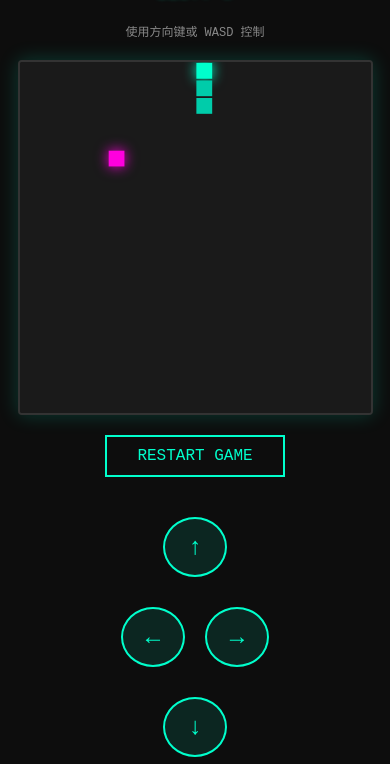
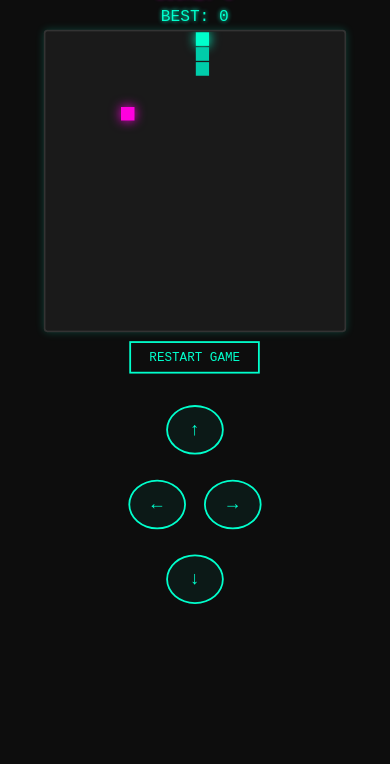
Before and after one commit to cyslim04/snake-game, a plain HTML site: page temp/index.html in a window 390 px wide. Shown: the part 100-864 px from the top of the page. Drawn offline with Linux system fonts and the light colour scheme.

Commit message:
Add files via upload

```diff
--- a/temp/style.css
+++ b/temp/style.css
@@ -122,22 +122,77 @@ button:hover {
 
 /* 媒体查询：当屏幕宽度小于 600px 时（即手机模式） */
 
+
+/* ------------------------------------------------ */
+
+
+/* 📱 移动端专属适配 (即使是小屏手机也能一屏装下) */
+
+
+/* ------------------------------------------------ */
+
 @media (max-width: 600px) {
-    /* 1. 让画布自动适应屏幕宽度，保持正方形 */
+    /* 1. 全局布局调整：减少空白，防止滚动 */
+    body {
+        padding-top: 20px;
+        align-items: flex-start;
+        /* 让内容从顶部开始排，不要死板居中 */
+        overflow: hidden;
+        /* 禁止页面出现滚动条 */
+    }
+    .game-container {
+        transform: scale(0.9);
+        /* 整体稍微缩小一点点，确保安全距离 */
+    }
+    /* 2. 压缩文字区域 */
+    h1 {
+        font-size: 24px;
+        /* 标题变小 */
+        margin-bottom: 5px;
+        margin-top: 0;
+    }
+    .score-board,
+    .high-score-board {
+        font-size: 18px;
+        /* 分数变小 */
+        margin-bottom: 5px;
+    }
+    /* 3. 隐藏手机上不需要的内容 */
+    .instruction {
+        display: none;
+        /* 手机不需要看“按WASD控制”这行字 */
+    }
+    /* 4. 核心：画布尺寸优化 */
+    /* 使用 min() 函数：确保画布既不超过宽度的85%，也不超过高度的45% */
+    /* 这样能给下方的按钮留出足够空间 */
     canvas {
-        width: 90vw;
-        /* 占屏幕宽度的 90% */
-        height: 90vw;
-        /* 高度也设为 90% 宽，保持正方形 */
-        max-width: 400px;
-        max-height: 400px;
+        width: 85vw;
+        height: 85vw;
+        max-width: 45vh;
+        /* 限制最大高度，防止把按钮挤出去 */
+        max-height: 45vh;
+        box-shadow: 0 0 10px rgba(0, 255, 204, 0.2);
+        /* 手机上光晕弱一点，提升性能 */
     }
-    /* 2. 显示控制按钮 */
+    /* 5. 调整按钮区域 */
+    #restartBtn {
+        margin-top: 10px;
+        padding: 8px 20px;
+        font-size: 14px;
+    }
     .mobile-controls {
         display: flex;
+        margin-top: 15px;
+        /* 按钮离上面的距离 */
+        gap: 8px;
+        /* 按钮之间的缝隙 */
     }
-    /* 3. 稍微调整一下标题大小，防止太挤 */
-    h1 {
-        font-size: 24px;
+    .d-pad-btn {
+        width: 55px;
+        /* 按钮稍微调小，防止误触 */
+        height: 55px;
+        font-size: 20px;
+        background: rgba(0, 255, 204, 0.05);
+        /* 稍微透明一点，不遮挡视线 */
     }
 }
```
